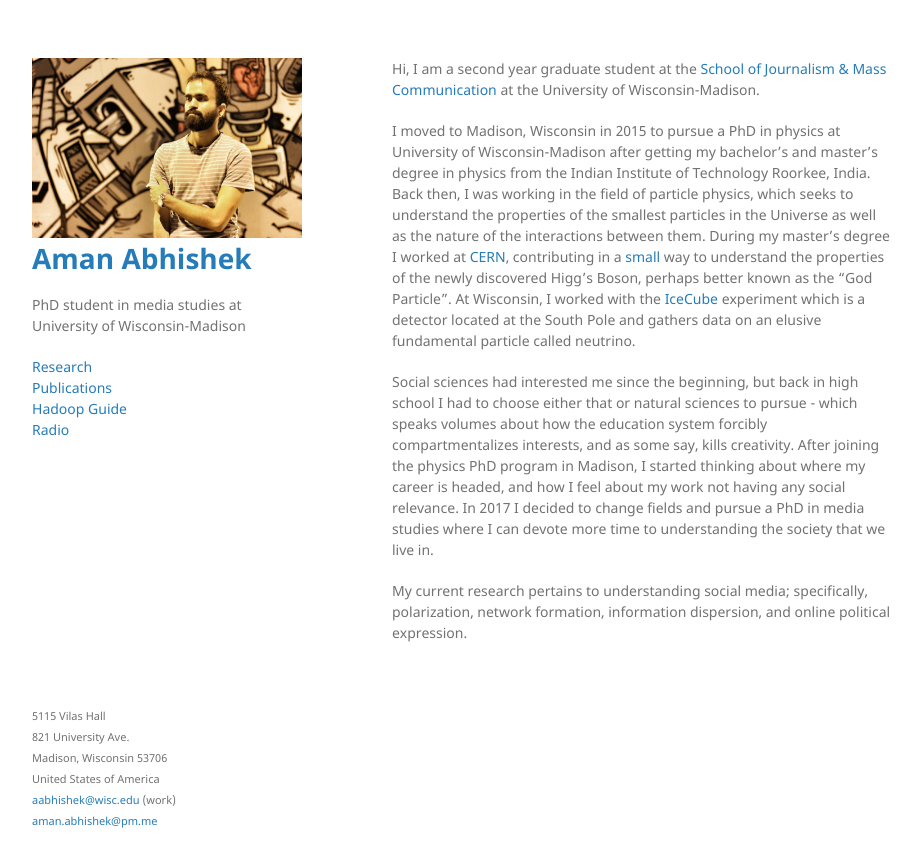
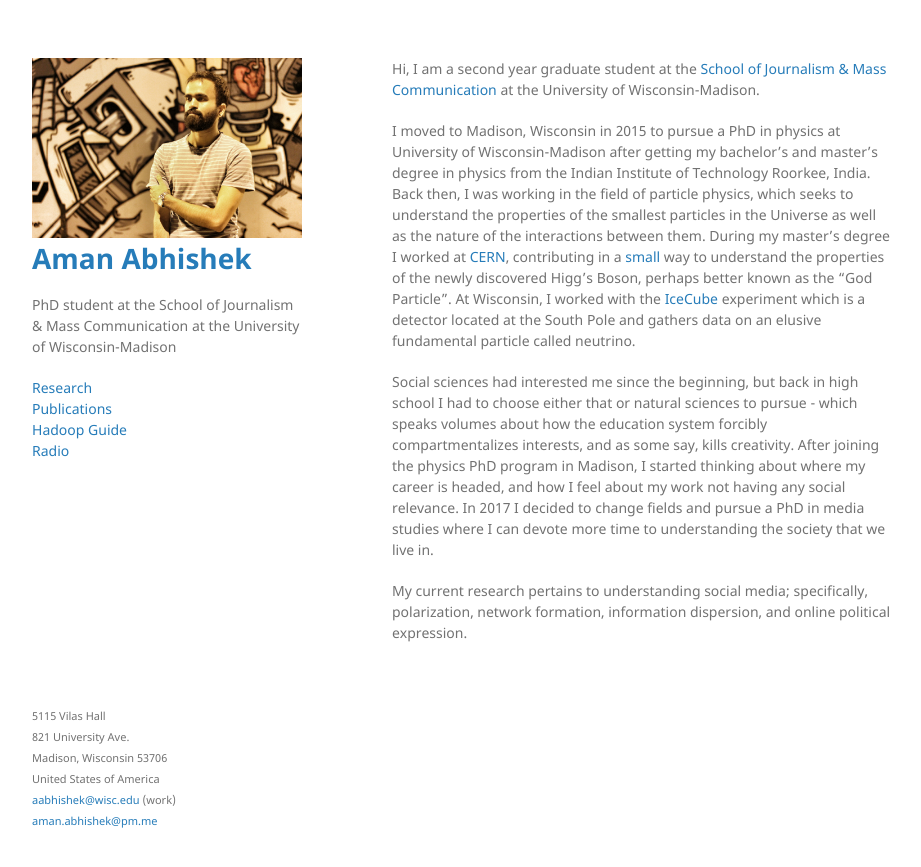
Before and after one commit to aman-abhishek/aman-abhishek.github.io, a Jekyll site: the page built from index.md, in a window 1280 px wide. Shown: the top 867 px of the page, without its empty margins (178-1099 px from the left). Built offline with Jekyll 4.4.1, drawn with Linux system fonts in a browser that asks for light colours.

Commit message:
more accurate

```diff
--- a/_config.yml
+++ b/_config.yml
@@ -1,6 +1,6 @@
 title: Aman Abhishek
 logo: /assets/img/photo.jpeg
-description: PhD student in media studies at University of Wisconsin-Madison
+description: PhD student at the School of Journalism & Mass Communication at the University of Wisconsin-Madison
 show_downloads: false
 google_analytics:
 theme: jekyll-theme-minimal
```
